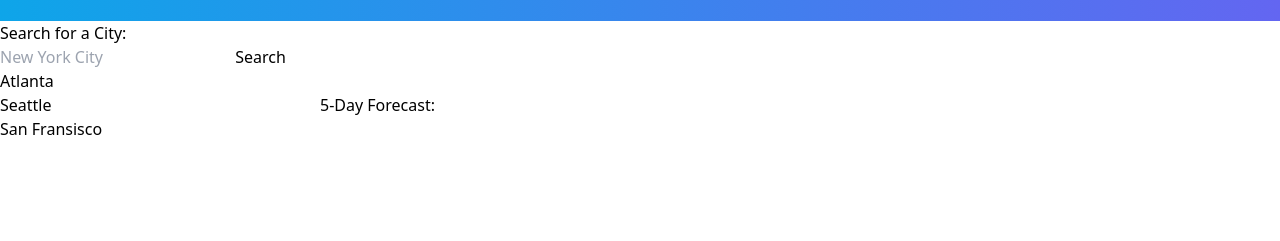
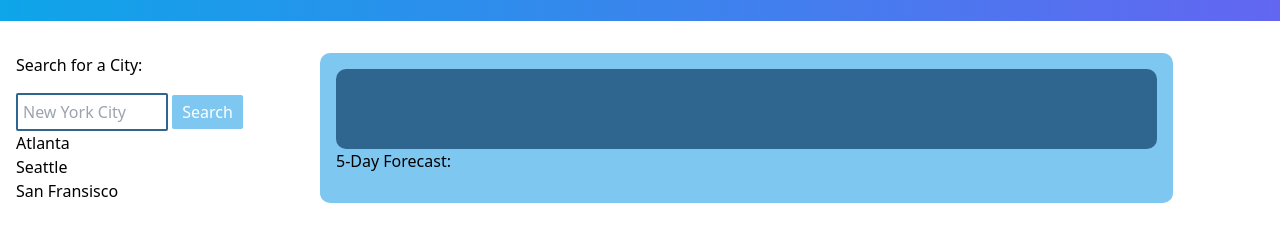
Before and after one commit to taicedtea/Weather-Checker, a plain HTML site: page index.html in a window 1280 px wide. Shown: the part 59-300 px from the top of the page. Drawn offline with nearby package versions, Linux system fonts and the light colour scheme; no server answers.

Commit message:
Added more styling

```diff
--- a/assets/script.js
+++ b/assets/script.js
@@ -19,14 +19,11 @@ function weather() {
     return response.json();
   })
   .then((data) => {
-    console.log(data.city.name);
-    console.log(data.list[0].weather)
     //data for current date
     const { name } = data.city;
     const { icon, description } = data.list[0].weather[0];
     const { speed } = data.list[0].wind;
     const { temp, humidity } = data.list[0].main;
-    let dailyWeatherContainer = document.querySelector('#dailyWeatherContainer');
     //populates HTML for current day
     document.querySelector('#currentCity').innerHTML = name;
     document.querySelector('#icon').src = src = "https://openweathermap.org/img/wn/" + icon + ".png";
@@ -34,13 +31,13 @@ function weather() {
     document.querySelector('#temp').innerHTML = `Temperature: ${temp} &deg;F`;
     document.querySelector('#wind').innerHTML = `Wind: ${speed} mp/h`;
     document.querySelector('#humidity').innerHTML = `Humidity: ${humidity}%`;
-    //data for 5 days after current date
+    //five day forecast
+    let dailyWeatherContainer = document.querySelector('#dailyWeatherContainer');
     var dailyHTML = '';
     for (let i = 1; i < data.list.length; i++) {
       let { icon, description } = data.list[i].weather[0];
       let { speed } = data.list[i].wind;
       let { temp, humidity } = data.list[i].main;
-      console.log(temp);
       dailyHTML += `<div class="fiveDayCard"><img src="https://openweathermap.org/img/wn/${icon}.png">
       <p>Temperature: ${temp} &deg;F</p>
       <p>${description}</p><br>
@@ -49,9 +46,15 @@ function weather() {
       // let futureDates = today.add(1, 'day').format(MM/DD/YYYY);
 
     }
+    //adds generated HTML to correct div
     dailyWeatherContainer.innerHTML = dailyHTML;
   })
 }
 
+weather();
 searchBtn.addEventListener('click', weather);
-searchBtn.addEventListener('click', fiveDay);
+// city.addEventListener('keyup', function (event) {
+//   if (event.code === 'Enter') {
+//      console.log("Enter key pressed!!!!!");
+//   }
+// });
--- a/assets/style.css
+++ b/assets/style.css
@@ -0,0 +1,37 @@
+#container {
+    margin-top: 2em;
+}
+
+#cityInput {
+    width: 50%;
+    padding: 5px;
+    border-style: solid;
+    border-color: #2F6690;
+    border-width: 2px;
+    border-radius: 2px;
+}
+
+#searchBtn {
+    background: #7EC7F1;
+    border-radius: 2px;
+    padding: 5px 10px;
+    color: white;
+}
+
+#weatherContainer {
+    background: #7EC7F1;
+    padding: 1em;
+    height: auto;
+    border-radius: 10px;
+}
+
+#currentCityWeather {
+    background: #2F6690;
+    padding: 1em;
+    border-radius: 10px;
+    color: white;
+}
+
+#currentCity {
+    font-size: 2em;
+}
--- a/index.html
+++ b/index.html
@@ -19,10 +19,10 @@
         <h1 class="text-2xl text-white" id="header">Weather Dashboard</h1>
     </nav>
     <main id="container" class="container flex flex-row">
-        <aside id="search" class="basis-1/4 flex flex-col">
-            <h2>Search for a City:</h2>
+        <aside id="search" class="basis-1/4 flex flex-col pl-4">
+            <h2 class="mb-4">Search for a City:</h2>
             <div>
-                <input type="text" placeholder="New York City" id="cityInput">
+                <input type="text" placeholder="New York City" id="cityInput" class="border-green-500">
                 <button id="searchBtn">Search</button>
             </div>
             <ul id="searchHistory">
@@ -32,13 +32,17 @@
             </ul>
         </aside>
         <div id="weatherContainer" class="basis-2/3">
-            <div id="currentCityWeather">
+            <div id="currentCityWeather" class="flex flex-row">
+                <div>
                     <h2 id="currentCity"></h2><br>
                     <img id="icon">
                     <p id="description"></p>
+                </div>
+                <div>
                     <p id="temp"></p><br>
                     <p id="wind"></p><br>
                     <p id="humidity"></p>
+                </div>
             </div>
             <div id="fiveDay">
                 <h3>5-Day Forecast:</h3>
```
Lines whose indentation alone changed are shown as unchanged.
